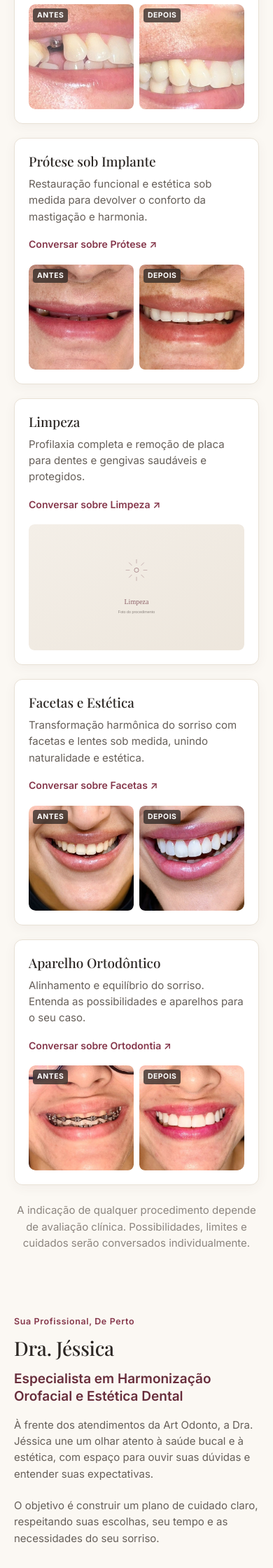
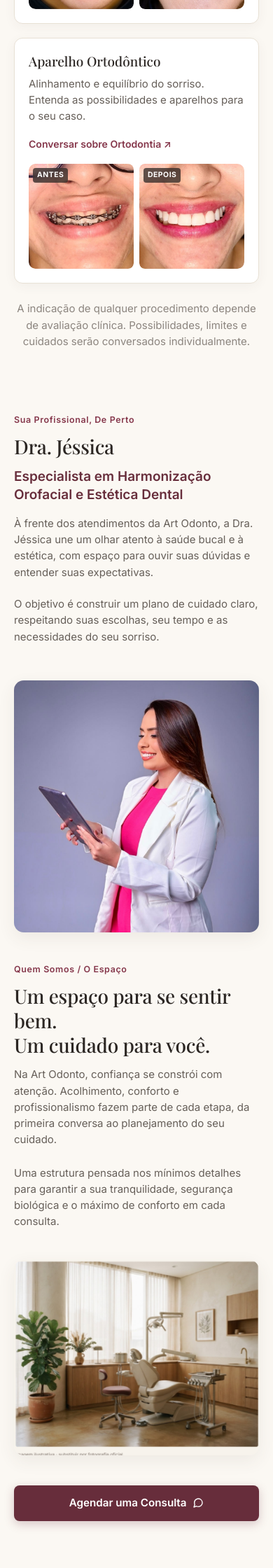
Before and after one commit to Ricardoqs20/Consultorio_Jessica, a Flask app: page / in a window 390 px wide; the page is wider, and only the part inside the window is pictured. Shown: the part 2520-4760 px from the top of that part at 70% size. Run offline with Flask 3, Linux system fonts and the light colour scheme; some web fonts are replaced.

Commit message:
Ajusta layout: fotos antes/depois empilhadas no desktop e lado a lado no mobile; hero mobile sem foto; foto do consultório após Dra. Jéssica na ordem texto -> foto -> CTA

```diff
--- a/static/css/style.css
+++ b/static/css/style.css
@@ -212,8 +212,8 @@ a {
 }
 
 .treatment-before-after-grid {
-  display: grid;
-  grid-template-columns: 1fr 1fr;
+  display: flex;
+  flex-direction: column;
   gap: 8px;
   width: 100%;
   height: 100%;
@@ -1105,8 +1105,13 @@ a {
     padding: 44px 0 !important;
   }
 
-  .desktop-only {
+  .desktop-only,
+  .desktop-only-block {
     display: none !important;
+  }
+
+  .mobile-only-block {
+    display: block !important;
   }
 
   .mobile-nav-toggle {
@@ -1253,29 +1258,59 @@ a {
     text-align: left;
   }
 
-  .hero-mobile-img-box {
-    width: 100% !important;
-    display: block !important;
-  }
-
+  .hero-mobile-img-box,
   .hero-mobile-img {
-    width: 100% !important;
-    height: auto !important;
-    max-height: 380px !important;
-    min-height: unset !important;
-    object-fit: cover !important;
-    object-position: top center !important;
-    border-radius: 16px !important;
-    box-shadow: 0 8px 24px rgba(78, 62, 54, 0.1) !important;
+    display: none !important;
   }
 
   /* ==========================================================================
      4. Seção Quem Somos & Dra. Jéssica
      ========================================================================== */
-  .about-grid,
   .profile-grid {
     grid-template-columns: 1fr !important;
     gap: 1.8rem !important;
+  }
+
+  .about-grid {
+    display: flex !important;
+    flex-direction: column !important;
+    gap: 1.5rem !important;
+    margin-top: 2.5rem !important;
+  }
+
+  /* Ordem mobile solicitada: Texto -> Foto do Consultório -> Botão/CTA */
+  .about-grid .about-content {
+    display: flex !important;
+    flex-direction: column !important;
+  }
+
+  .about-grid .about-text-body {
+    order: 1 !important;
+  }
+
+  .about-grid .about-image-wrapper {
+    order: 2 !important;
+    margin: 1.2rem 0 !important;
+    width: 100%;
+  }
+
+  .about-grid .about-cta-wrapper {
+    order: 3 !important;
+    width: 100%;
+  }
+
+  .about-grid .about-cta-wrapper .btn-primary {
+    display: inline-flex;
+    align-items: center;
+    justify-content: center;
+    gap: 0.55rem;
+    padding: 0.85rem 1.6rem !important;
+    font-size: 0.95rem !important;
+    font-weight: 600;
+    border-radius: 8px;
+    box-shadow: 0 4px 14px rgba(103, 45, 59, 0.25);
+    width: 100%;
+    box-sizing: border-box;
   }
 
   .about-img,
--- a/templates/index.html
+++ b/templates/index.html
@@ -93,7 +93,7 @@
           <img src="{{ url_for('static', filename='images/hero-dra-jessica.png') }}" alt="Dra. Jéssica no consultório" class="hero-img">
         </div>
 
-        <!-- Estrutura Exclusiva para Celular / Tablet (Lado a lado 60/40 com altura completa) -->
+        <!-- Estrutura Exclusiva para Celular / Tablet (Apenas texto introdutório e CTA) -->
         <div class="hero-mobile-row">
           <div class="hero-mobile-text">
             <span class="section-tag">Saúde, estética e acolhimento</span>
@@ -111,32 +111,6 @@
               <p class="hero-subtext">Vamos conversar sobre o que você precisa.</p>
             </div>
           </div>
-          <div class="hero-mobile-img-box">
-            <img src="{{ url_for('static', filename='images/hero-dra-jessica.png') }}" alt="Dra. Jéssica no consultório" class="hero-mobile-img">
-          </div>
-        </div>
-      </div>
-    </section>
-
-    <!-- QUEM SOMOS / A CLÍNICA -->
-    <section id="quem-somos" class="section">
-      <div class="container about-grid">
-        <div class="about-image-wrapper">
-          <img src="{{ url_for('static', filename='images/clinica-consultorio.png') }}" alt="Espaço da clínica Art Odonto" class="about-img">
-        </div>
-        <div class="about-content">
-          <span class="section-tag">Quem Somos / A Clínica</span>
-          <h2 class="section-title">Um espaço para se sentir bem.<br>Um cuidado para você.</h2>
-          <p>
-            Na Art Odonto, confiança se constrói com atenção. Acolhimento, conforto e profissionalismo fazem parte de cada etapa, da primeira conversa ao planejamento do seu cuidado.
-          </p>
-          <hr class="text-divider">
-          <p>
-            A Dra. Jéssica é a profissional exclusiva da clínica, Especialista em Harmonização Orofacial e Estética Dental. Uma abordagem próxima, que considera sua saúde, suas expectativas e sua individualidade.
-          </p>
-          <a href="#dra-jessica" class="link-arrow">
-            Conheça a Dra. Jéssica ↗
-          </a>
         </div>
       </div>
     </section>
@@ -267,9 +241,11 @@
       </div>
     </section>
 
-    <!-- DRA. JÉSSICA -->
+    <!-- DRA. JÉSSICA & QUEM SOMOS / O ESPAÇO -->
     <section id="dra-jessica" class="section">
-      <div class="container profile-grid">
+      <div class="container">
+        <!-- Parte 1: Conheça a Dra. Jéssica -->
+        <div class="profile-grid">
           <div class="profile-content">
             <span class="section-tag">Sua profissional, de perto</span>
             <h2 class="section-title">Dra. Jéssica</h2>
@@ -283,6 +259,37 @@
           </div>
           <div class="profile-image-wrapper">
             <img src="{{ url_for('static', filename='images/dra-jessica-atendimento.png') }}" alt="Dra. Jéssica em atendimento com paciente" class="profile-img">
+          </div>
+        </div>
+
+        <!-- Parte 2: O Espaço da Clínica (logo abaixo da Dra. Jéssica) -->
+        <div id="quem-somos" class="about-grid" style="margin-top: 4.5rem;">
+          <div class="about-content">
+            <div class="about-text-body">
+              <span class="section-tag">Quem Somos / O Espaço</span>
+              <h2 class="section-title">Um espaço para se sentir bem.<br>Um cuidado para você.</h2>
+              <p>
+                Na Art Odonto, confiança se constrói com atenção. Acolhimento, conforto e profissionalismo fazem parte de cada etapa, da primeira conversa ao planejamento do seu cuidado.
+              </p>
+              <p>
+                Uma estrutura pensada nos mínimos detalhes para garantir a sua tranquilidade, segurança biológica e o máximo de conforto em cada consulta.
+              </p>
+            </div>
+            <div class="about-image-wrapper mobile-only-block">
+              <img src="{{ url_for('static', filename='images/clinica-consultorio.png') }}" alt="Espaço da clínica Art Odonto" class="about-img">
+            </div>
+            <div class="about-cta-wrapper" style="margin-top: 1.5rem;">
+              <a href="https://wa.me/5598985834148" target="_blank" class="btn-primary">
+                Agendar uma Consulta
+                <svg width="16" height="16" viewBox="0 0 24 24" fill="none" stroke="currentColor" stroke-width="2" stroke-linecap="round" stroke-linejoin="round">
+                  <path d="M21 11.5a8.38 8.38 0 0 1-.9 3.8 8.5 8.5 0 0 1-7.6 4.7 8.38 8.38 0 0 1-3.8-.9L3 21l1.9-5.7a8.38 8.38 0 0 1-.9-3.8 8.5 8.5 0 0 1 4.7-7.6 8.38 8.38 0 0 1 3.8-.9h.5a8.48 8.48 0 0 1 8 8v.5z"></path>
+                </svg>
+              </a>
+            </div>
+          </div>
+          <div class="about-image-wrapper desktop-only-block">
+            <img src="{{ url_for('static', filename='images/clinica-consultorio.png') }}" alt="Espaço da clínica Art Odonto" class="about-img">
+          </div>
         </div>
       </div>
     </section>
```
Lines whose indentation alone changed are shown as unchanged.
